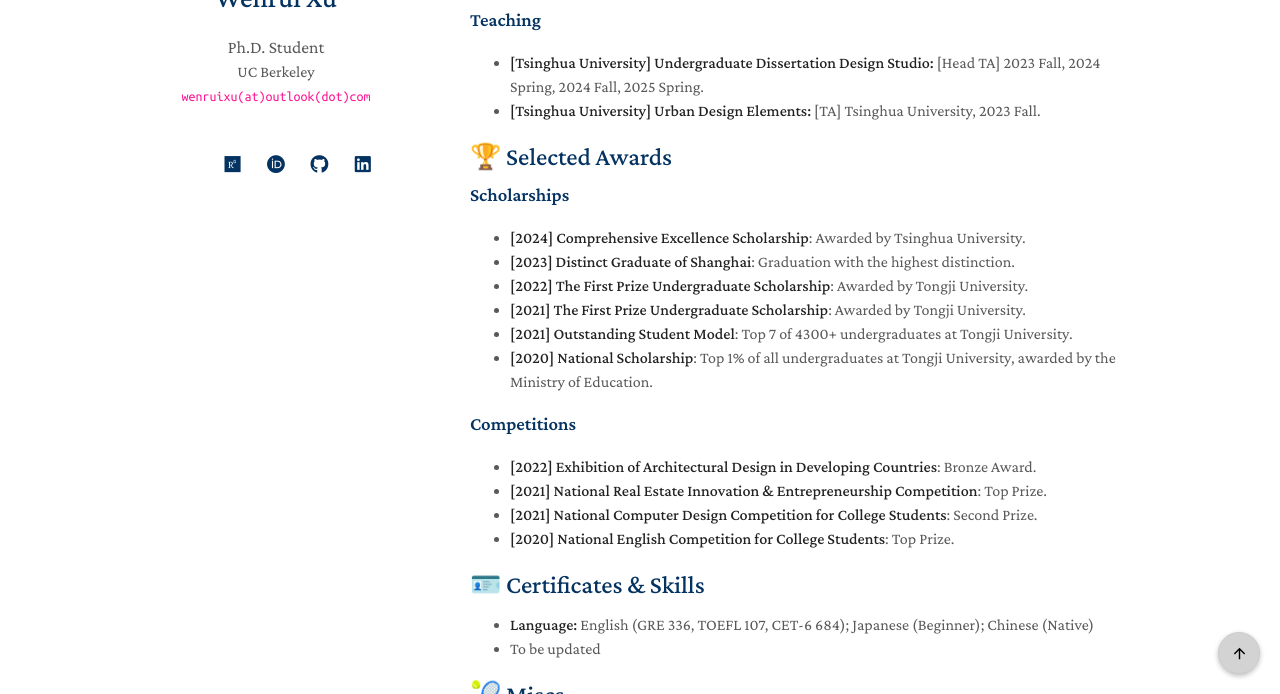
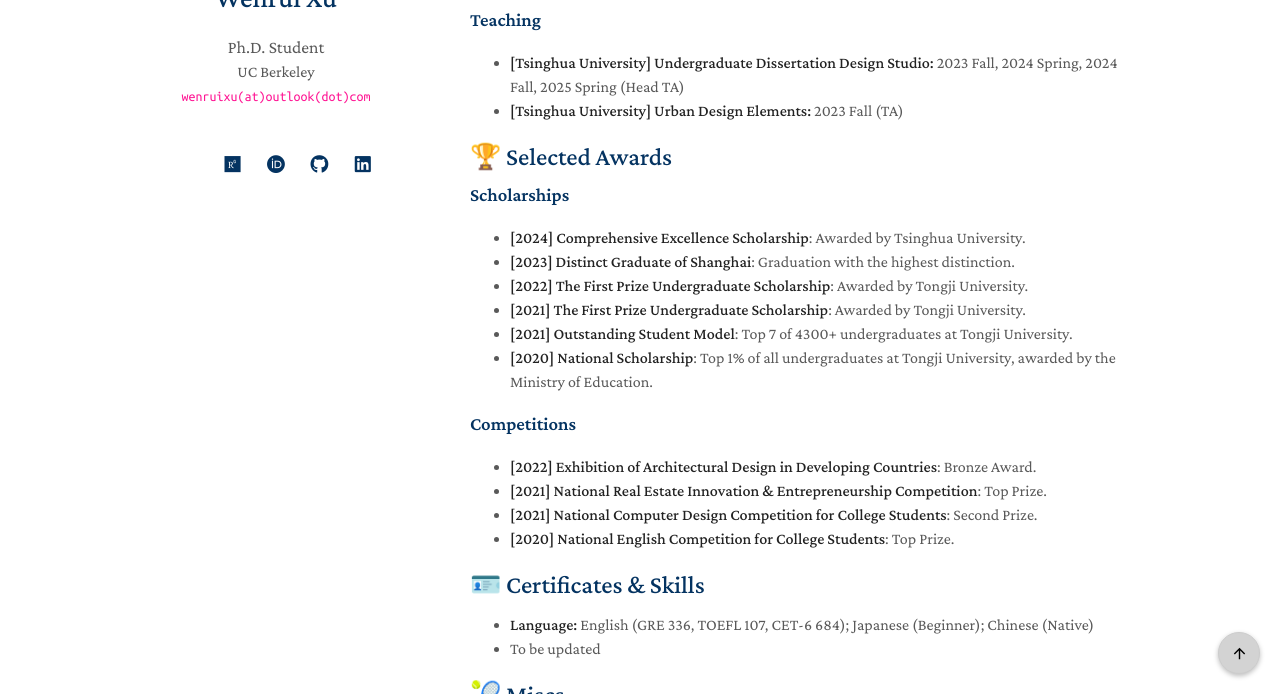
Before and after one commit to ruaruaxu/ruaruaxu.github.io, a Jekyll site: the page built from index.md, in a window 1280 px wide and 900 px high, scrolled down 2919 px, cut to the strip 206-900 px from the top of the window. Built offline with Jekyll 4.4.1, drawn with Linux system fonts in a browser that asks for light colours; a style sheet for code colours, icons or effects is not loaded.

Commit message:
Update index.md

```diff
--- a/index.md
+++ b/index.md
@@ -102,8 +102,8 @@
 
 ### Teaching
 
-- **[Tsinghua University] Undergraduate Dissertation Design Studio:** [Head TA] 2023 Fall, 2024 Spring, 2024 Fall, 2025 Spring.
-- **[Tsinghua University] Urban Design Elements:** [TA] Tsinghua University, 2023 Fall.
+- **[Tsinghua University] Undergraduate Dissertation Design Studio:** 2023 Fall, 2024 Spring, 2024 Fall, 2025 Spring (Head TA)
+- **[Tsinghua University] Urban Design Elements:** 2023 Fall (TA)
 
 
 ## 🏆 Selected Awards
```
